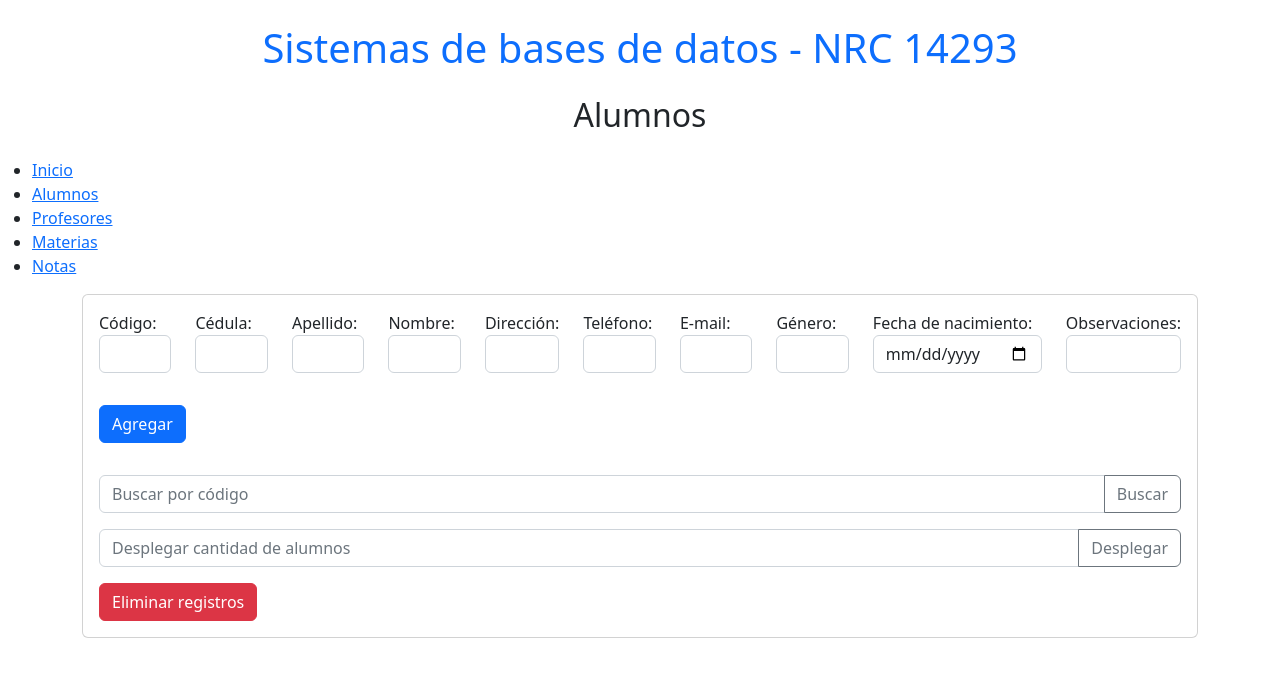
After one commit to ssaloudd/BDD-Flask, a Flask app: template app/templates/alumnosDesplegar.html in a window 1280 px wide. The commit adds this page. Shown: the top 677 px of the page. Run offline with Flask 3, Linux system fonts and the light colour scheme; the template is opened without the code that fills it, so the values that code supplies are empty; some libraries are stand-ins or nearby versions.

Commit message:
(Tarea1U3)SQL Server: Alumnos - sql pausa sp - alumnosDesplegar.html

```diff
--- a/app/app.py
+++ b/app/app.py
@@ -162,7 +162,7 @@ def desplegar_x_alumnos():
 
         # Generar e insertar registros falsos en la tabla alumno
         for i in range(cantidad):
-            codigo_alu = f'L{i+1}'
+            codigo_alu = f'{i+1}'
             cedula_alu = '0503121212'
             apellido_alu = 'Apellido'
             nombre_alu = 'eee'
@@ -186,42 +186,13 @@ def desplegar_x_alumnos():
         conn_fake.close()
 
         # OBTENER DATOS REALES
-        conn = get_db_connection()  # Establecer conexión con la base de datos real
+        conn_real = get_db_connection()  # Establecer conexión con la base de datos real
+        elapsed_time_sql = consulta_sql_normal(conn_real, cantidad)
+        time.sleep(0.7)
+        elapsed_time_sp = llamada_stored_procedure(conn_real, cantidad)
+        conn_real.close()  # Cerrar la conexión
 
-        cursor1 = conn.cursor()
-        # Iniciar cronómetro para la consulta SQL normal
-        start_time_sql = time.time()
-        # Realizar la consulta SQL normal
-        sql1 = "SELECT TOP (?) * FROM alumno"
-        params1 = (cantidad,)
-        cursor1.execute(sql1, params1)
-        # Recuperar resultados
-        alumnos1 = cursor1.fetchall()
-        insertObject = []
-        columnNames1 = [column[0] for column in cursor1.description]
-        for record1 in alumnos1:
-            insertObject.append(dict(zip(columnNames1, record1)))
-        cursor1.close()
-        # Detener cronómetro y calcular tiempo transcurrido para la consulta SQL normal
-        elapsed_time_sql = time.time() - start_time_sql
-
-        cursor = conn.cursor()
-        # Llamada al stored procedure - Iniciar cronómetro
-        start_time_sp = time.time()
-        sql = "EXEC sp_desplegar_x_alumnos ?"
-        params = (cantidad,)
-        cursor.execute(sql, params)
-        # Recuperar resultados
-        alumnos = cursor.fetchall()
-        insertObject = []
-        columnNames = [column[0] for column in cursor.description]
-        for record in alumnos:
-            insertObject.append(dict(zip(columnNames, record)))
-        cursor.close()
-        # Detener cronómetro y calcular tiempo transcurrido
-        elapsed_time_sp = time.time() - start_time_sp
-
-        return render_template('alumnos.html', lista=insertObject, elapsed_time_sp=elapsed_time_sp, elapsed_time_sql=elapsed_time_sql)
+        return render_template('alumnosDesplegar.html', elapsed_time_sql=elapsed_time_sql, elapsed_time_sp=elapsed_time_sp)
 
     except Exception as e:
         # Manejar el error apropiadamente
@@ -231,6 +202,36 @@ def desplegar_x_alumnos():
     finally:
         if conn:
             conn.close()
+
+def consulta_sql_normal(conn, cantidad):
+    cursor = conn.cursor()
+    start_time_sql = time.time()
+    sql = "SELECT TOP (?) * FROM alumno"
+    params = (cantidad,)
+    cursor.execute(sql, params)
+    alumnos = cursor.fetchall()
+    insertObject = []
+    columnNames = [column[0] for column in cursor.description]
+    for record in alumnos:
+        insertObject.append(dict(zip(columnNames, record)))
+    cursor.close()
+    elapsed_time_sql = time.time() - start_time_sql
+    return elapsed_time_sql
+
+def llamada_stored_procedure(conn, cantidad):
+    cursor = conn.cursor()
+    start_time_sp = time.time()
+    sql = "EXEC sp_desplegar_x_alumnos ?"
+    params = (cantidad,)
+    cursor.execute(sql, params)
+    alumnos = cursor.fetchall()
+    insertObject = []
+    columnNames = [column[0] for column in cursor.description]
+    for record in alumnos:
+        insertObject.append(dict(zip(columnNames, record)))
+    cursor.close()
+    elapsed_time_sp = time.time() - start_time_sp
+    return elapsed_time_sp
 
 
 
--- a/app/templates/alumnos.html
+++ b/app/templates/alumnos.html
@@ -106,10 +106,6 @@
                         </script>
                     {% endif %}
                 </div>
-
-
-
-
 
                 <!-- TABLA -->
                 <table class="table table-bordered">
--- /dev/null
+++ b/app/templates/alumnosDesplegar.html
@@ -0,0 +1,140 @@
+<!-- HERENCIA DE PLANTILLA -->
+{% extends './layout.html' %}
+
+<!-- TITULO -->
+{% block title %}{% endblock %}
+
+<!-- CUERPO -->
+{% block body %}
+<div> <h1 class="text-center mt-4 mb-4 text-primary">Sistemas de bases de datos - NRC 14293</h1> </div>
+<div> <h2 class="text-center mt-4 mb-4"> Alumnos </h2> </div>
+
+<div>
+    <div class="row">
+        <div class="col-12 col-sm-12 col-md-12 col-lg-12">
+            <div id="content">
+                <ul class="menu">
+                    <li><a href="{{ url_for('index') }}">Inicio</a></li>
+                    <li><a href="{{ url_for('alumnos') }}">Alumnos</a></li>
+                    <li><a href="{{ url_for('profesores') }}">Profesores</a></li>
+                    <li><a href="{{ url_for('materias') }}">Materias</a></li>
+                    <li><a href="{{ url_for('notas') }}">Notas</a></li>
+                </ul>
+            </div>
+        </div>
+    </div>
+
+    <div class="container">
+        <div class="card">
+            <div class="card-body">
+                <form action="{{ url_for('agregar_alumno') }}" method="POST">
+                    <div class="row mb-3">
+                        <div class="col">
+                            <label>Código: </label>
+                            <input type="text" class="form-control mb-3" name="codigo_alu">
+                        </div>
+                        <div class="col">
+                            <label>Cédula: </label>
+                            <input type="text" class="form-control mb-3" name="cedula_alu">
+                        </div>
+                        <div class="col">
+                            <label>Apellido: </label>
+                            <input type="text" class="form-control mb-3" name="apellido_alu">
+                        </div>
+                        <div class="col">
+                            <label>Nombre: </label>
+                            <input type="text" class="form-control mb-3" name="nombre_alu">
+                        </div>
+                        <div class="col">
+                            <label>Dirección: </label>
+                            <input type="text" class="form-control mb-3" name="direccion_alu">
+                        </div>
+                        <div class="col">
+                            <label>Teléfono: </label>
+                            <input type="text" class="form-control mb-3" name="telefono_alu">
+                        </div>
+                        <div class="col">
+                            <label>E-mail: </label>
+                            <input type="text" class="form-control mb-3" name="email_alu">
+                        </div>
+                        <div class="col">
+                            <label>Género: </label>
+                            <input type="text" class="form-control mb-3" name="genero_alu">
+                        </div>
+                        <div class="col">
+                            <label>Fecha de nacimiento: </label>
+                            <input type="date" class="form-control mb-3" name="fecha_nac_alu">
+                        </div>
+                        <div class="col">
+                            <label>Observaciones: </label>
+                            <input type="text" class="form-control mb-3" name="observaciones_alu">
+                        </div>
+                        <div class="col">
+                            <button class="btn btn-primary mb-3 mt-3" type="submit">Agregar</button>
+                        </div>
+                    </div>
+                </form>
+
+                <form action="{{ url_for('buscar_alumnos') }}" method="POST">
+                    <div class="input-group mb-3">
+                        <input type="text" class="form-control" placeholder="Buscar por código" name="busqueda"
+                            value="{{ busqueda }}">
+                        <button class="btn btn-outline-secondary" type="submit">Buscar</button>
+                    </div>
+                </form>
+
+                <form action="{{ url_for('desplegar_x_alumnos') }}" method="POST">
+                    <div class="input-group mb-3">
+                        <input type="number" class="form-control" placeholder="Desplegar cantidad de alumnos"
+                            name="cantidad" min="1" required>
+                        <button class="btn btn-outline-secondary" type="submit">Desplegar</button>
+                    </div>
+                </form>
+                <form action="{{ url_for('eliminar_registros_alumnos') }}" method="POST">
+                    <button class="btn btn-danger" type="submit">Eliminar registros</button>
+                </form>
+
+                <div>
+                    {% if elapsed_time_sql %}
+                        <div>
+                            <p>Tiempo de respuesta de consulta SQL normal: {{ elapsed_time_sql }} segundos.</p>
+                        </div>
+                        <script>
+                            alert("Tiempo de respuesta de consulta SQL normal: {{ elapsed_time_sql }} segundos.");
+                        </script>
+                    {% endif %}
+                    {% if elapsed_time_sp %}
+                        <div>
+                            <p>Tiempo de respuesta del stored procedure: {{ elapsed_time_sp }} segundos.</p>
+                        </div>
+                        <script>
+                            alert("Tiempo de respuesta del stored procedure: {{ elapsed_time_sp }} segundos.");
+                        </script>
+                    {% endif %}
+                </div>
+            </div>
+        </div>
+    </div>
+
+</div>
+
+<script>
+    // Agregar evento clic al botón "Cerrar" en los formularios de edición
+    var cerrarFormButtons = document.querySelectorAll('.form-editar #cerrarForm');
+    cerrarFormButtons.forEach(function(button) {
+        button.addEventListener('click', function() {
+            var form = button.closest('.form-editar');
+            form.style.display = 'none';
+        });
+    });
+
+    // Agregar evento clic al botón "Editar" para mostrar el formulario de edición
+    var editarButtons = document.querySelectorAll('.btn-editar');
+    editarButtons.forEach(function(button) {
+        button.addEventListener('click', function() {
+            var form = button.nextElementSibling; // Obtener el formulario siguiente
+            form.style.display = 'block';
+        });
+    });
+</script>
+{% endblock %}
```
